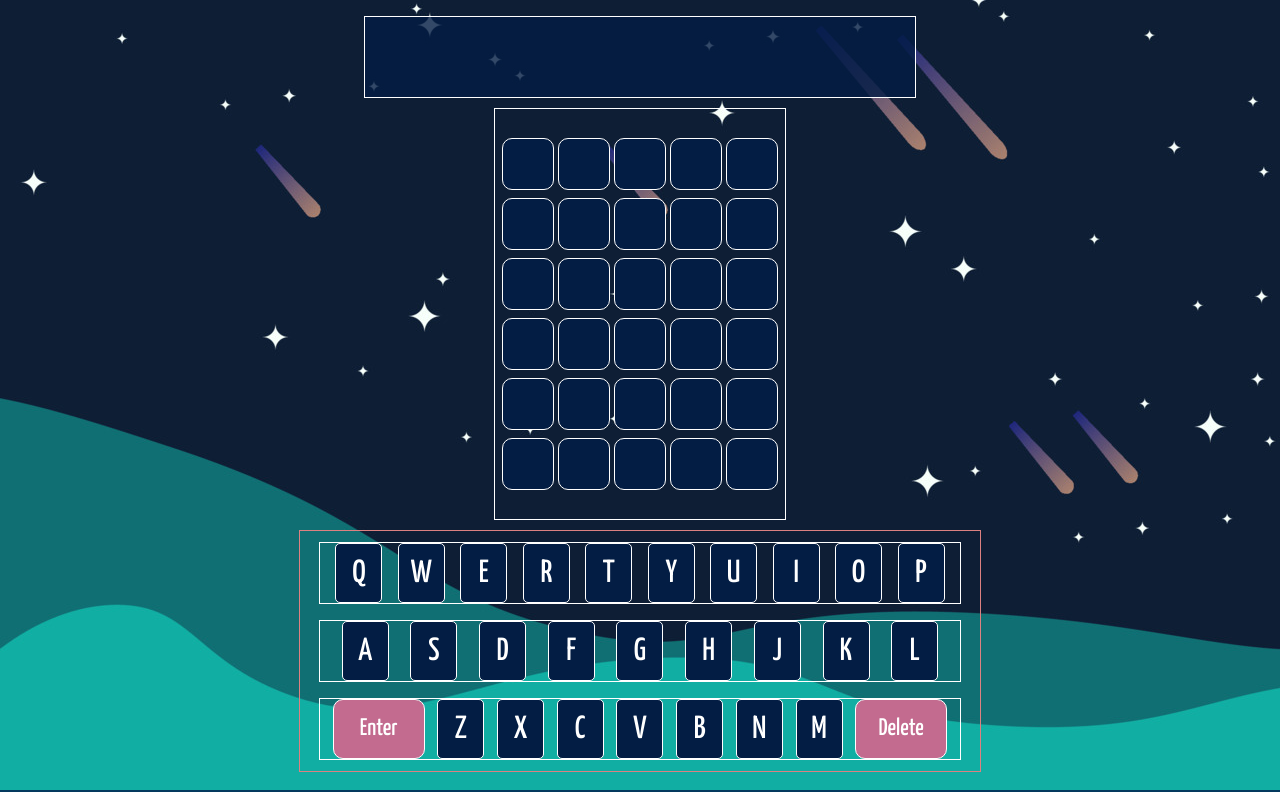
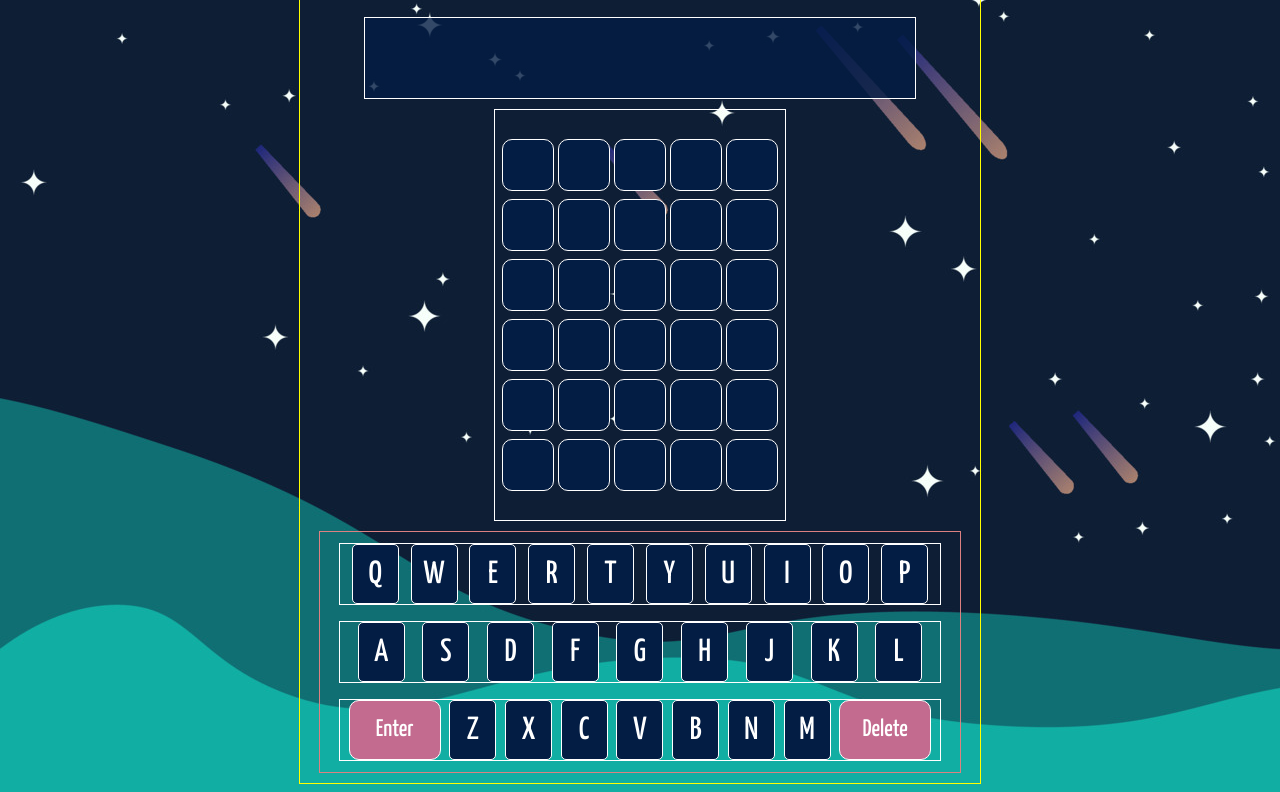
Before and after one commit to SoundaryaNattuva/wordle, a plain HTML site: page index.html in a window 1280 px wide. Shown: the part 148-940 px from the top of the page. Drawn offline with nearby package versions, Linux system fonts and the light colour scheme.

Commit message:
adjust container max width

```diff
--- a/css/style.css
+++ b/css/style.css
@@ -8,18 +8,17 @@ body {
     background-color: #04395e;
 }
 
-/* .container{
-    padding: 0 1em;
-    border: solid   1px white;
+.container{
+    /* padding: 0 1em; */
+    border: solid   1px yellow;
     width: 100%;
-    max-height: 900px;
-    max-width: 640px;
+    max-width: 680px;
     display: flex;
     align-items: center;
     justify-content: center;
     margin-left: auto;
     margin-right: auto;
-} */
+}
 
 .navigationBar {
     width: 100%;
@@ -226,7 +225,7 @@ body {
 
 .KeyBoard {
     padding: 20px 20px;
-    max-width: 640px;
+    max-width: 600px;
     max-height: 200px;
     width: 100%;
     height: 100%;
```
